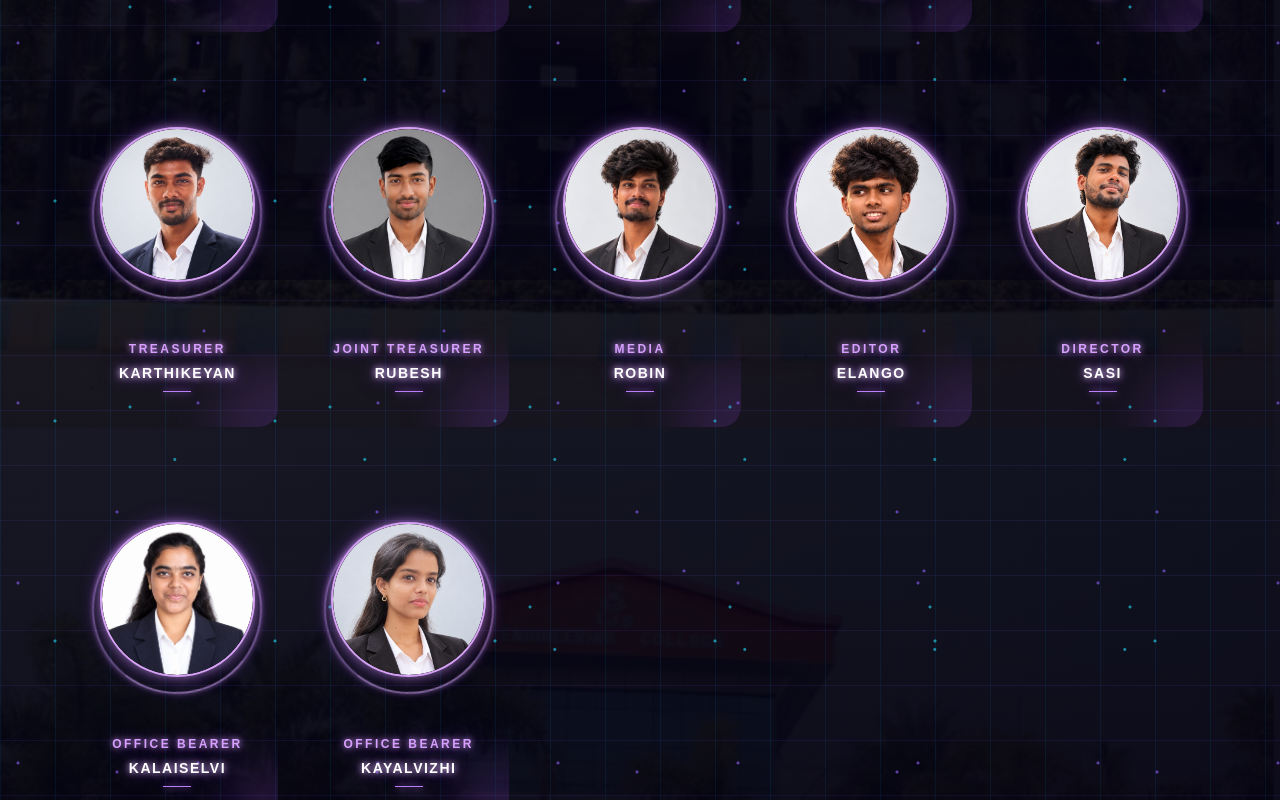
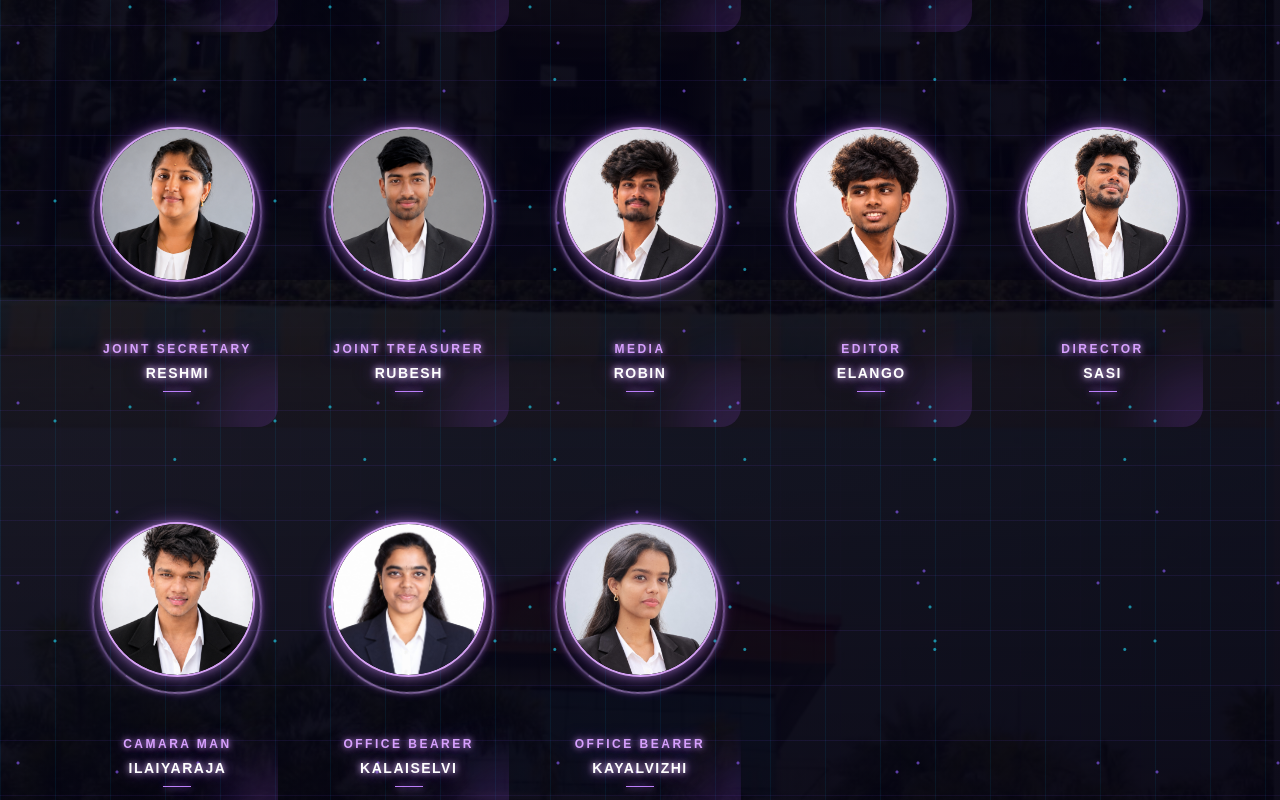
Before and after one commit to Reshmi07-tech/Symposium-website-, a React (Create React App) app: page / in a window 1280 px wide. Shown: the part 2120-2920 px from the top of the page. Built offline with nearby package versions, Linux system fonts and the light colour scheme.

Commit message:
Add About ECLECTIC section

```diff
--- a/src/App.js
+++ b/src/App.js
@@ -19,6 +19,7 @@ import robin from "./members/robin.jpg";
 import kayalvizhi from "./members/kayalvizhi.jpg";
 import charantej from "./members/charan-tej.jpg";
 import kalaiselvi from "./members/kalaiselvi.jpg";
+import ialiayaraja from "./members/ilaiyaraja.jpg";
 
 function Home() {
   const associationMembers = [
@@ -26,6 +27,11 @@ function Home() {
       name: "RAGUL",
       posting: "President",
       image: ragul ,
+    },
+    {
+      name: "KARTHIKEYAN",
+      posting: "Treasurer",
+      image: karthikeyan,
     },
 
     {
@@ -48,11 +54,7 @@ function Home() {
       posting: "Joint Secretary",
       image: reshmi,
     },
-    {
-      name: "KARTHIKEYAN",
-      posting: "Treasurer",
-      image: karthikeyan,
-    },
+
     {
       name: "RUBESH",
       posting: "Joint Treasurer",
@@ -75,6 +77,11 @@ function Home() {
       image: sasi,
     },
 
+    {
+      name: "ILAIYARAJA",
+      posting: "Camara Man",
+      image: ialiayaraja,
+    },
     {
       name: "KALAISELVI",
       posting: "Office Bearer",
```
Also changed, not shown: src/members/ilaiyaraja.jpg (added).
